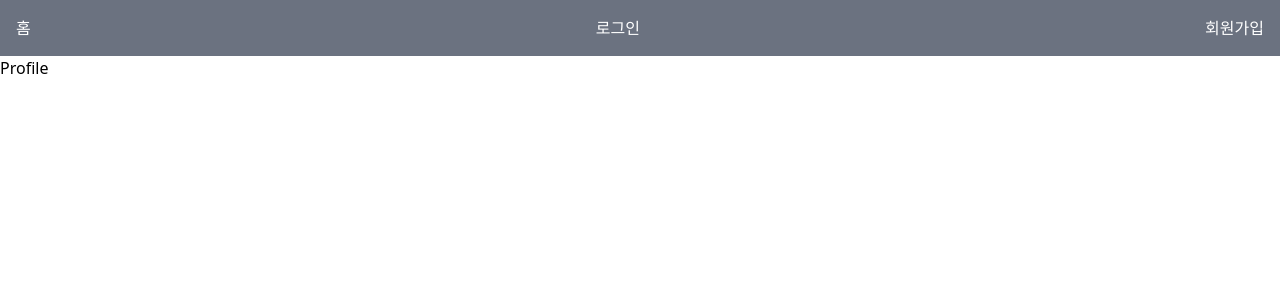
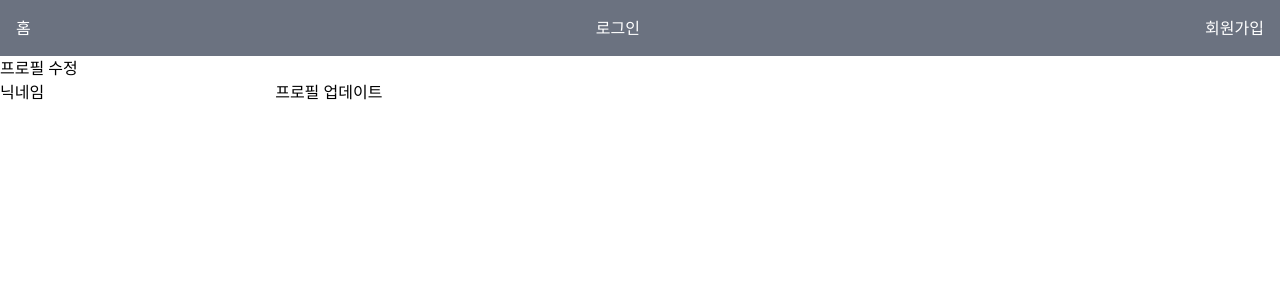
Before and after one commit to hanamstarfield/mbti-project, a React (Vite) app: page /profile in a window 1280 px wide. Shown: the top 300 px of the page. Built offline with nearby package versions, Linux system fonts and the light colour scheme; sample sign-in values are in the browser's storage.

Commit message:
update: 닉네임 수정 추가

```diff
--- a/src/api/auth.js
+++ b/src/api/auth.js
@@ -12,16 +12,20 @@ export const login = async (userData) => {
   return response.data;
 };
 
-export const getUserProfile = async (token) => {
+export const getUserProfile = async (accessToken) => {
   const response = await axios.get(`${API_URL}/profile`, {
     headers: {
-      Authorization: `Bearer ${token}`,
+      Authorization: `Bearer ${accessToken}`,
     },
   });
   return response.data;
 };
 
-export const updateProfile = async (formData) => {
-  const response = await axios.patch(`${API_URL}/profile`, formData);
+export const updateProfile = async (formData, accessToken) => {
+  const response = await axios.patch(`${API_URL}/profile`, formData, {
+    headers: {
+      Authorization: `Bearer ${accessToken}`,
+    },
+  });
   return response.data;
 };
--- a/src/components/Layout.jsx
+++ b/src/components/Layout.jsx
@@ -17,10 +17,13 @@ const Layout = ({ children }) => {
 
           {user?.success ? (
             <>
-              <Link to="/profile">프로필</Link>
-              <Link to="/testpage">테스트</Link>
-              <Link to="/testresultpage">결과보기</Link>
-              <button onClick={handleLogout}>로그아웃</button>
+              <p>안녕하세요!{user.nickname}님!</p>
+              <div>
+                <Link to="/profile">프로필</Link>
+                <Link to="/testpage">테스트</Link>
+                <Link to="/testresultpage">결과보기</Link>
+                <button onClick={handleLogout}>로그아웃</button>
+              </div>
             </>
           ) : (
             <>
--- a/src/pages/Profile.jsx
+++ b/src/pages/Profile.jsx
@@ -1,7 +1,45 @@
-import React from "react";
+import { useState } from "react";
+import useUserStore from "../zustand/useUserStore";
+import { updateProfile } from "../api/auth";
 
 const Profile = () => {
-  return <div>Profile</div>;
+  const { user, updateUserProfile } = useUserStore();
+  const [nickname, setNickname] = useState("");
+
+  const onSubmithandler = async (e) => {
+    e.preventDefault();
+    const accessToken = user?.accessToken;
+    if (accessToken) {
+      const { message, success } = await updateProfile(
+        { nickname },
+        accessToken
+      );
+
+      if (success) {
+        updateUserProfile({ nickname });
+        alert(message);
+      } else {
+        alert(message);
+      }
+    }
+  };
+
+  return (
+    <div>
+      <h1>프로필 수정</h1>
+      <form onSubmit={onSubmithandler}>
+        <label>닉네임</label>
+        <input
+          type="text"
+          value={nickname}
+          onChange={(e) => {
+            setNickname(e.target.value);
+          }}
+        />
+        <button type="submit">프로필 업데이트</button>
+      </form>
+    </div>
+  );
 };
 
 export default Profile;
```
